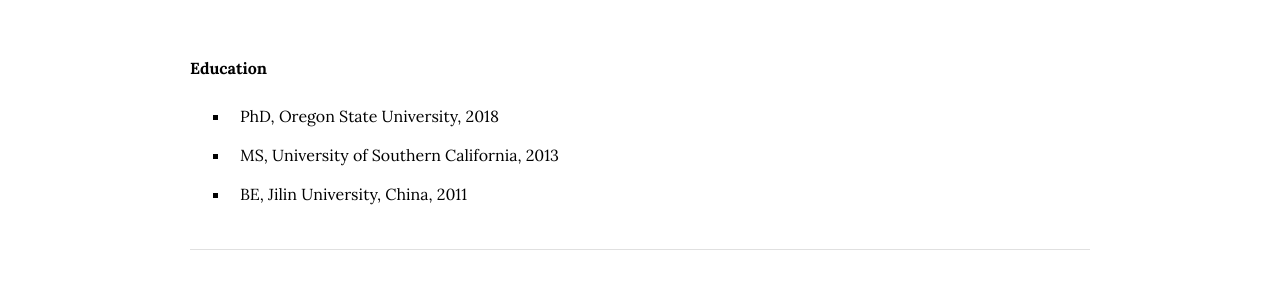
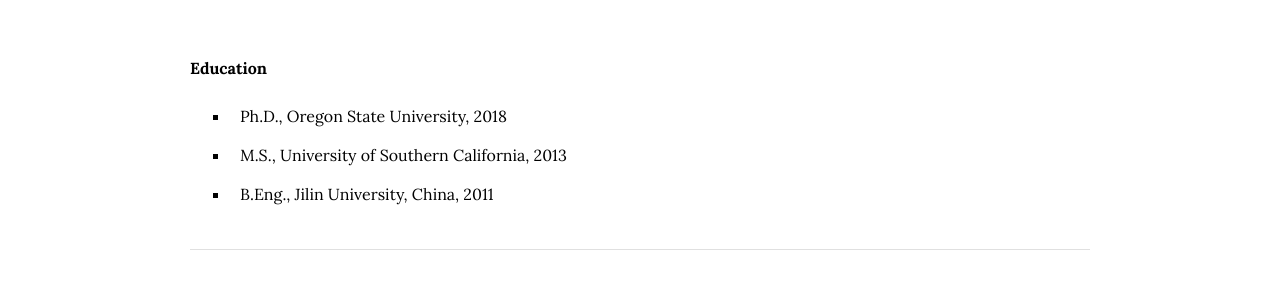
Before and after one commit to procf/procf.github.io, a Jekyll site: the page built from _members/mingyang-tan.md, in a window 1280 px wide. Shown: the part 738-1034 px from the top of the page. Built offline with Jekyll 4.4.1, drawn with Linux system fonts in a browser that asks for light colours; nearby versions of some CDN libraries.

Commit message:
Update mingyang-tan.md

```diff
--- a/_members/mingyang-tan.md
+++ b/_members/mingyang-tan.md
@@ -41,9 +41,9 @@
 <br>
 
 **Education**
-- PhD, Oregon State University, 2018
-- MS, University of Southern California, 2013
-- BE, Jilin University, China, 2011
+- Ph.D., Oregon State University, 2018
+- M.S., University of Southern California, 2013
+- B.Eng., Jilin University, China, 2011
 <hr>
 Mingyang is a postdoctoral research associate who joined the group in 2024. He is interested in simulating the dynamics and physical properties of colloidal suspensions under different flow conditions and interactions among constituents. He is also interested in applying machine-learning techniques to accelerate the identification of the relationship between macroscopic physical properties of soft matters and microscopic signatures of particles.
 <br>
```
